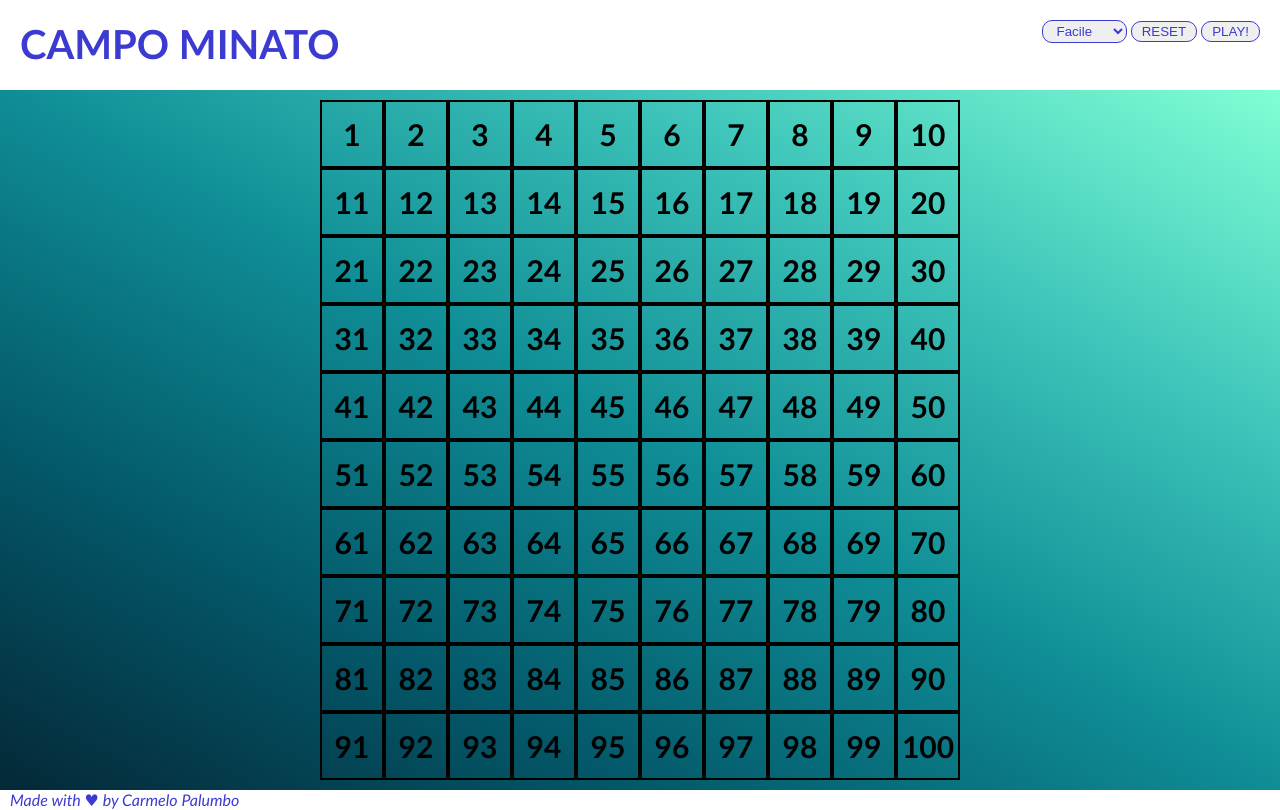
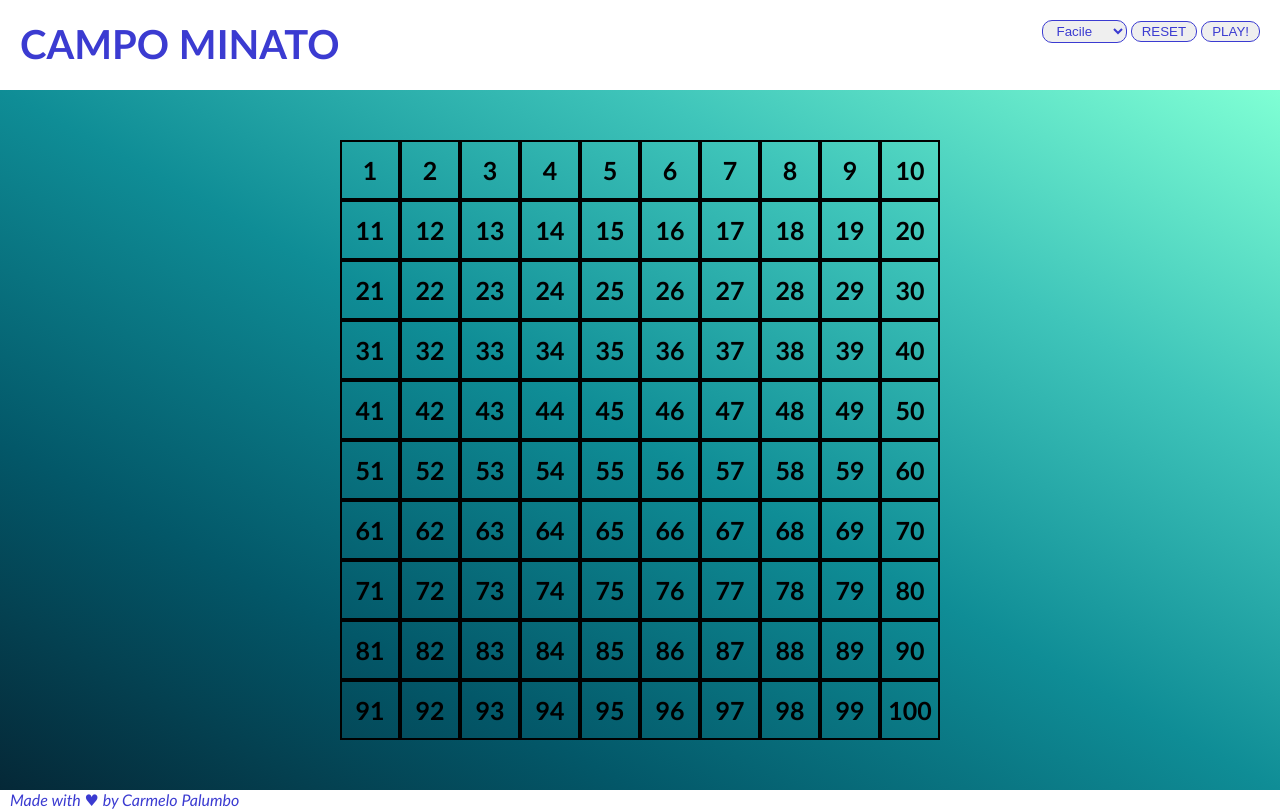
Before and after one commit to carmelopalumbo/js-campominato-grid, a plain HTML site: page index.html in a window 1280 px wide. Both pictures are taken after a click on the button "PLAY!". Drawn offline with Linux system fonts and the light colour scheme.

Commit message:
fix-container

```diff
--- a/css/style.css
+++ b/css/style.css
@@ -35,15 +35,17 @@ main{
    background-image: linear-gradient(to right top, #052837, #035869, #0f8d96, #3fc5ba, #7fffd4);
     height: calc(90vh - 20px);
     padding: 10px 0;
+    display: flex;
+    justify-content: center;
+    align-items: center;
 }
 
 .container{
     display: flex;
     flex-wrap: wrap;
-    align-content: flex-start;
     margin: 0 auto;
-    width: 50%;
-    height: 100%;
+    width: 600px;
+    height: 600px;
 }
 
 .square{
@@ -53,7 +55,7 @@ main{
     border: 2px solid black;
     justify-content: center;
     align-items: center;
-    font-size: 30px;
+    font-size: 25px;
     font-weight: bold;
     cursor: pointer;
 }
```
